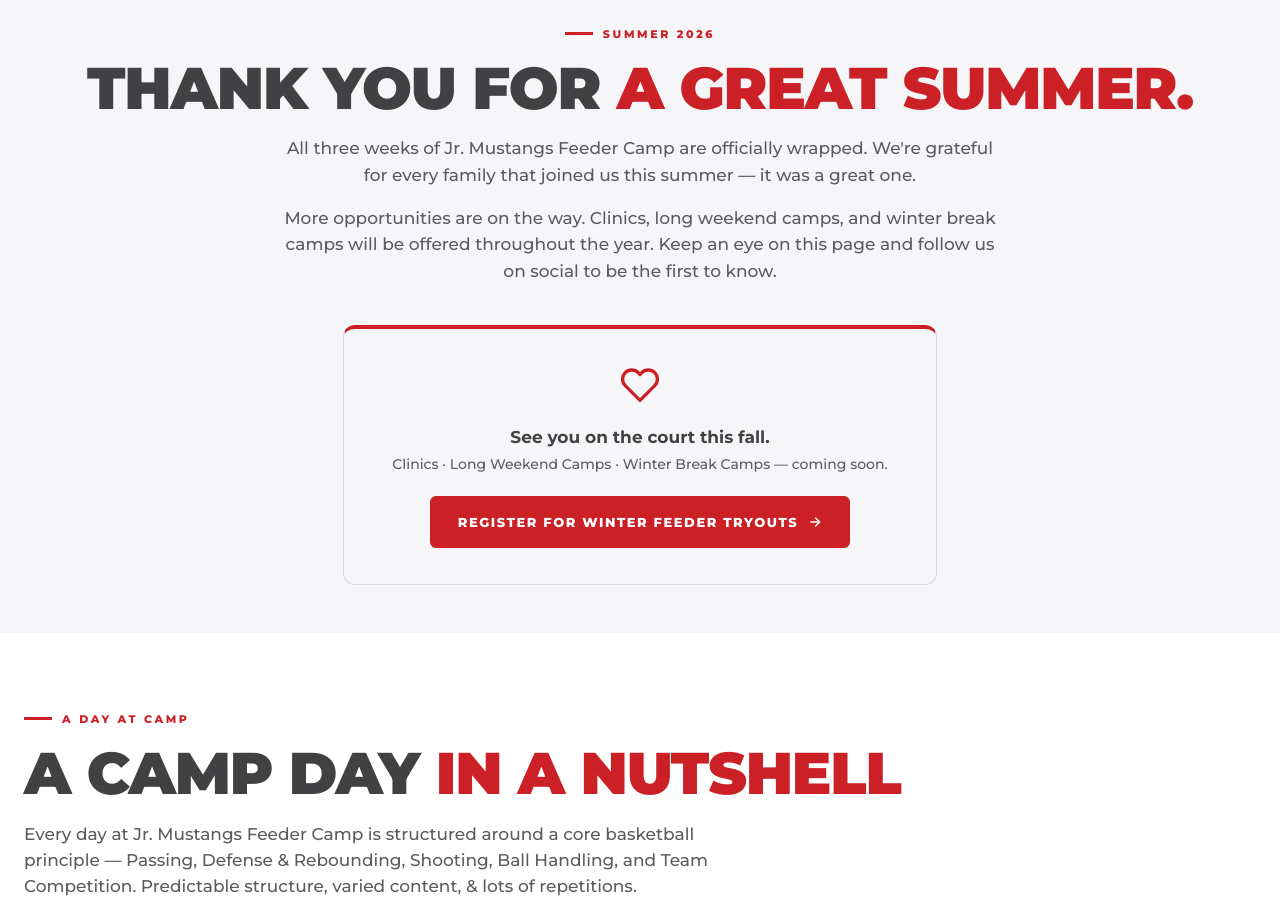
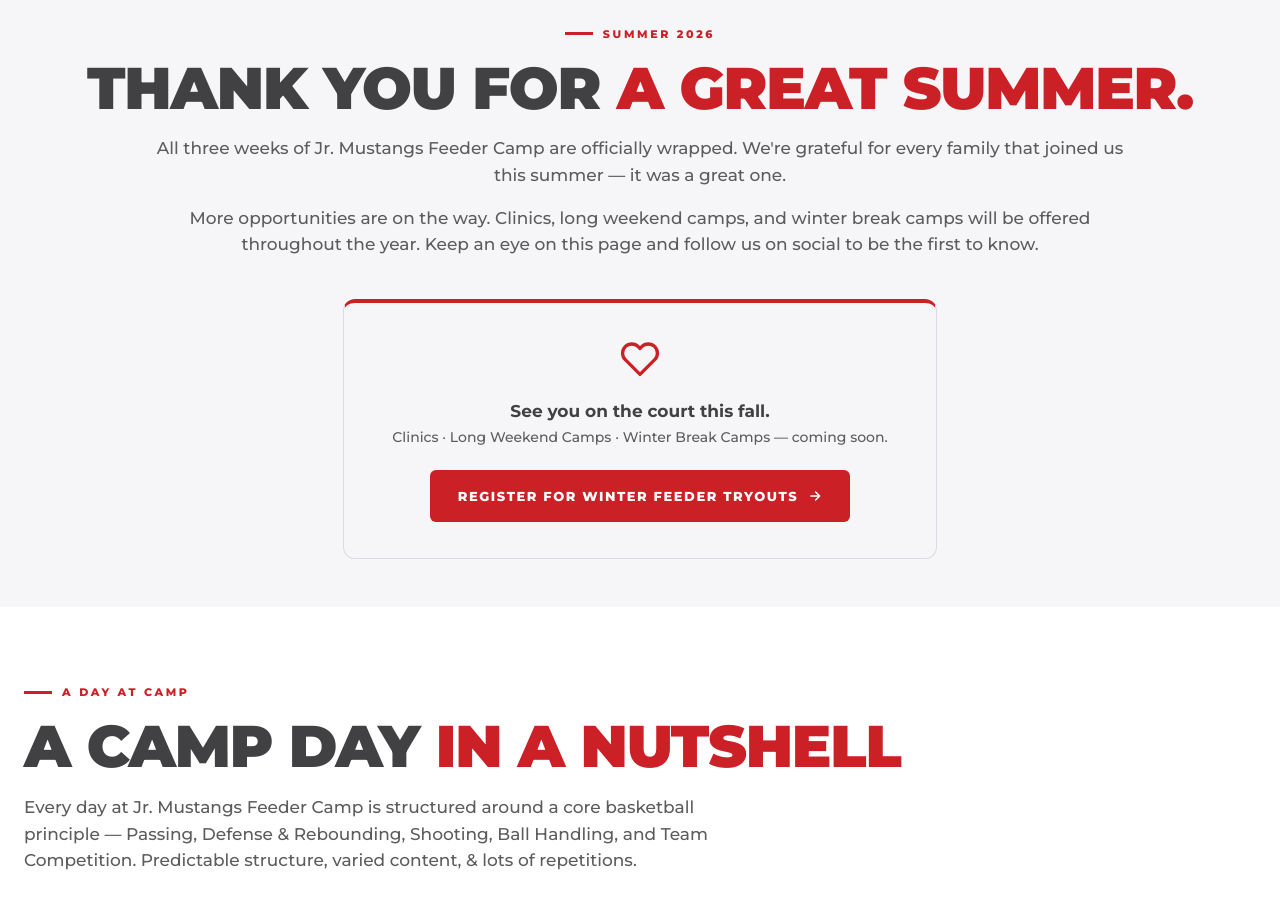
Before and after one commit to MundyBall/Mundelein-Feeder-5-14, a plain HTML site: page docs/camps.html in a window 1280 px wide. Shown: the part 1500-2419 px from the top of the page. Drawn offline with Linux system fonts and the light colour scheme.

Commit message:
Camps: widen the Summer 2026 thank-you paragraphs
Co-Authored-By: Claude Opus 5.5 <noreply@anthropic.com>

```diff
--- a/docs/camps.html
+++ b/docs/camps.html
@@ -672,8 +672,8 @@
       <div>
         <div class="eyebrow" style="justify-content: center;"><span class="bar"></span>Summer 2026</div>
         <h2 class="section-title">Thank you for <span style="color: var(--mustang-red);">a great summer.</span></h2>
-        <p class="section-lede" style="margin-left: auto; margin-right: auto;">All three weeks of Jr. Mustangs Feeder Camp are officially wrapped. We're grateful for every family that joined us this summer — it was a great one.</p>
-        <p class="section-lede" style="margin-left: auto; margin-right: auto;">More opportunities are on the way. Clinics, long weekend camps, and winter break camps will be offered throughout the year. Keep an eye on this page and follow us on social to be the first to know.</p>
+        <p class="section-lede" style="margin-left: auto; margin-right: auto; max-width: 1000px;">All three weeks of Jr. Mustangs Feeder Camp are officially wrapped. We're grateful for every family that joined us this summer — it was a great one.</p>
+        <p class="section-lede" style="margin-left: auto; margin-right: auto; max-width: 1000px;">More opportunities are on the way. Clinics, long weekend camps, and winter break camps will be offered throughout the year. Keep an eye on this page and follow us on social to be the first to know.</p>
       </div>
     </div>
 
```
